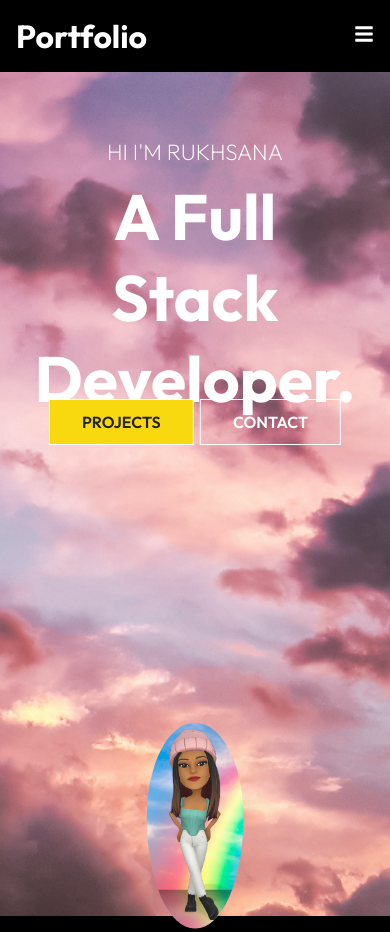
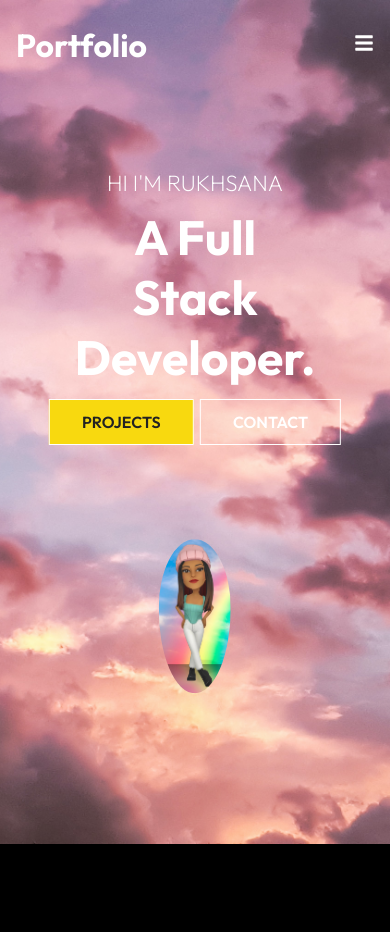
Before and after one commit to roxywasiak/react-portfolio, a React (Create React App) app: page / in a window 390 px wide. After the commit the page ends 848 px from the top, so only its background shows below. Built offline with nearby package versions, Linux system fonts and the light colour scheme.

Commit message:
added function to change scroll color bkground

```diff
--- a/src/components/HeroImgStyles.css
+++ b/src/components/HeroImgStyles.css
@@ -54,6 +54,15 @@
   margin: 1rem 0.2rem;
 }
 
+@media screen and (max-width: 640px) {
+  .hero .content h1 {
+    font-size: 3rem;
+  }
+  .hero .content p {
+    font-size: 1.4rem;
+  }
+}
+
 .photo {
   position: relative;
   width: 30%;
@@ -64,5 +73,5 @@
 
 .photo-place {
   position: absolute;
-  padding: 1rem o 4rem;
+  top: 70%;
 }
--- a/src/components/Navbar.js
+++ b/src/components/Navbar.js
@@ -8,8 +8,19 @@
   const [click, setClick] = useState(false);
   const handleClick = () => setClick(!click);
 
+  const [color, setColor] = useState(false);
+  const changeColor = () => {
+    if (window.scrollY >= 100) {
+      setColor(true);
+    } else {
+      setColor(false);
+    }
+  };
+
+  window.addEventListener("scroll", changeColor);
+
   return (
-    <div className="header">
+    <div className={color ? "header header-bg" : "header"}>
       <Link to="/">
         <h1>Portfolio</h1>
       </Link>
@@ -27,7 +38,7 @@
           <Link to="/contact">Contact</Link>
         </li>
       </ul>
-      k
+
       <div className="hamburger" onClick={handleClick}>
         {/* to show or not show close icon for menu */}
         {click ? (
--- a/src/components/NavbarStyles.css
+++ b/src/components/NavbarStyles.css
@@ -1,8 +1,17 @@
 .header {
+  position: fixed;
+  width: 100%;
+  height: 90px;
   display: flex;
   justify-content: space-between;
   align-items: center;
   padding: 1rem;
+  z-index: 10;
+}
+
+.header-bg {
+  background-color: rgba(0, 0, 0, 0.85);
+  transition: 0.5s;
 }
 
 .nav-menu {
```
